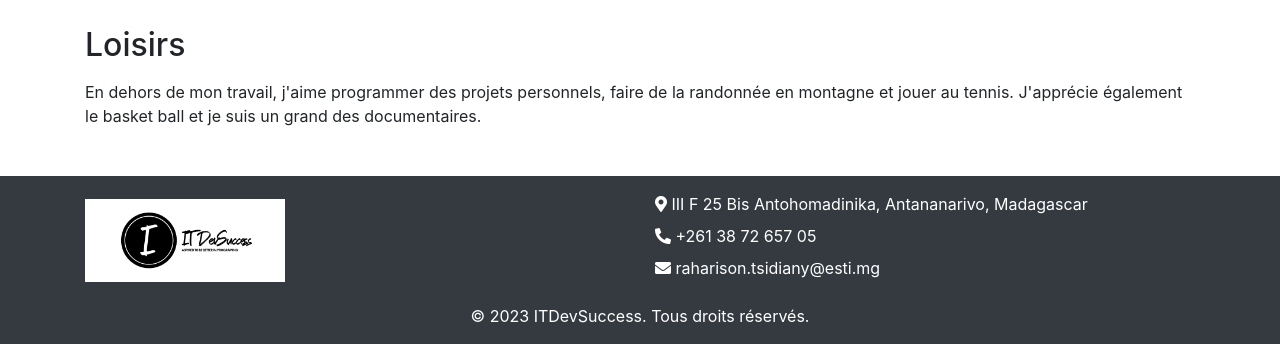
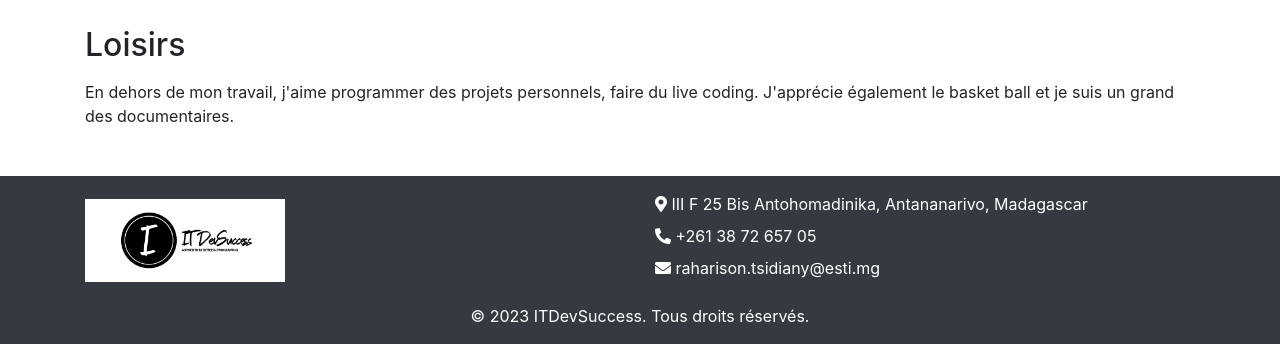
Before and after one commit to Group-ITDevSuccess/devsuccess.github.io, a plain HTML site: page CV/Web/index.html in a window 1280 px wide. Shown: the part 3134-3478 px from the top of the page. Drawn offline with nearby package versions, Linux system fonts and the light colour scheme.

Commit message:
Rectification de hobit

```diff
--- a/CV/Web/index.html
+++ b/CV/Web/index.html
@@ -276,7 +276,7 @@
     <h2 class="mb-3">Loisirs</h2>
     <p>
       En dehors de mon travail, j'aime programmer des projets personnels,
-      faire de la randonnée en montagne et jouer au tennis. J'apprécie
+      faire du live coding. J'apprécie
       également le basket ball et je suis un grand des documentaires.
     </p>
   </section>
```
Also changed, not shown: CV/LateX/untitled - reduit.png (added), CV/Web/img/untitled - reduit.png (added).
